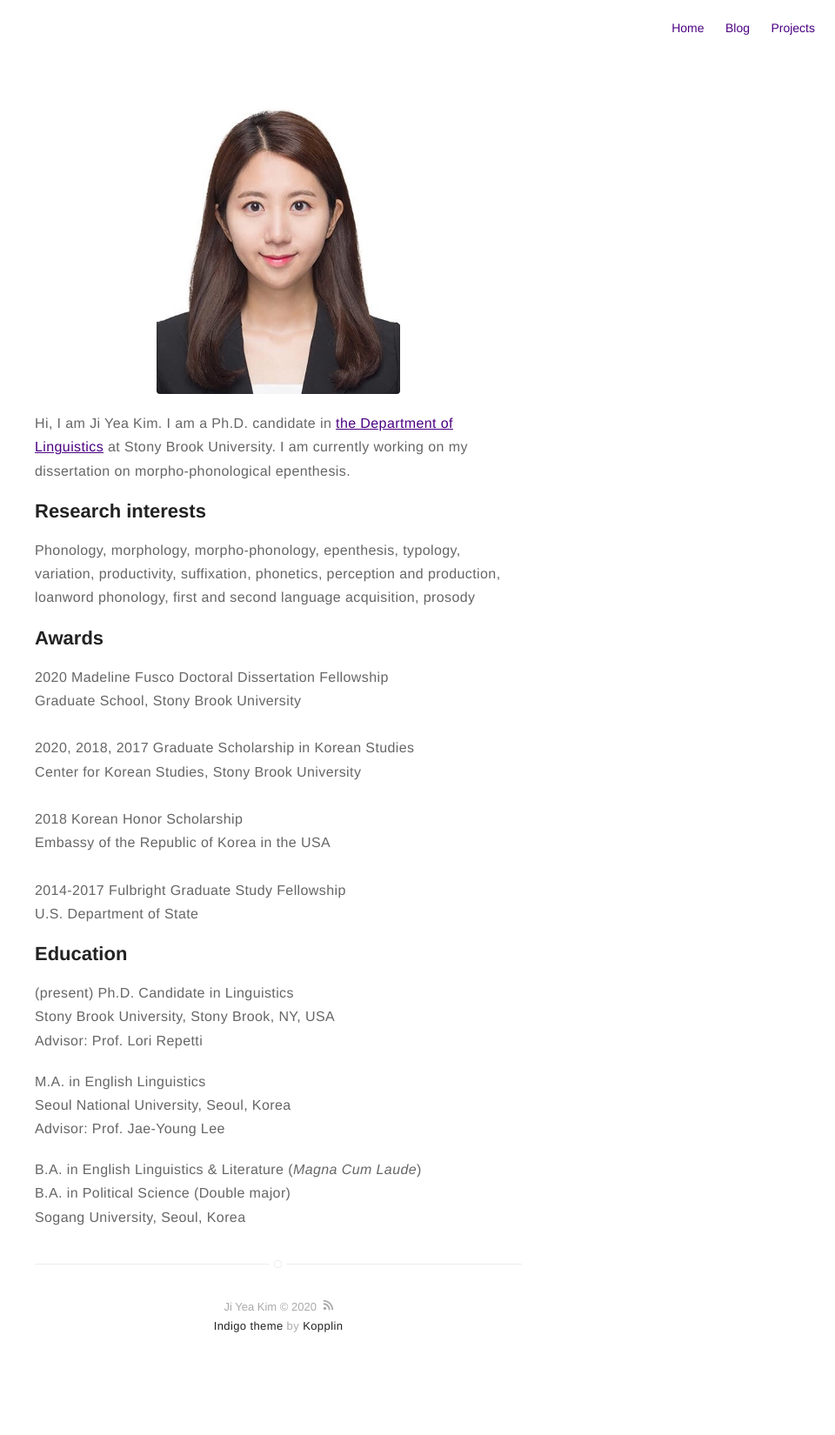
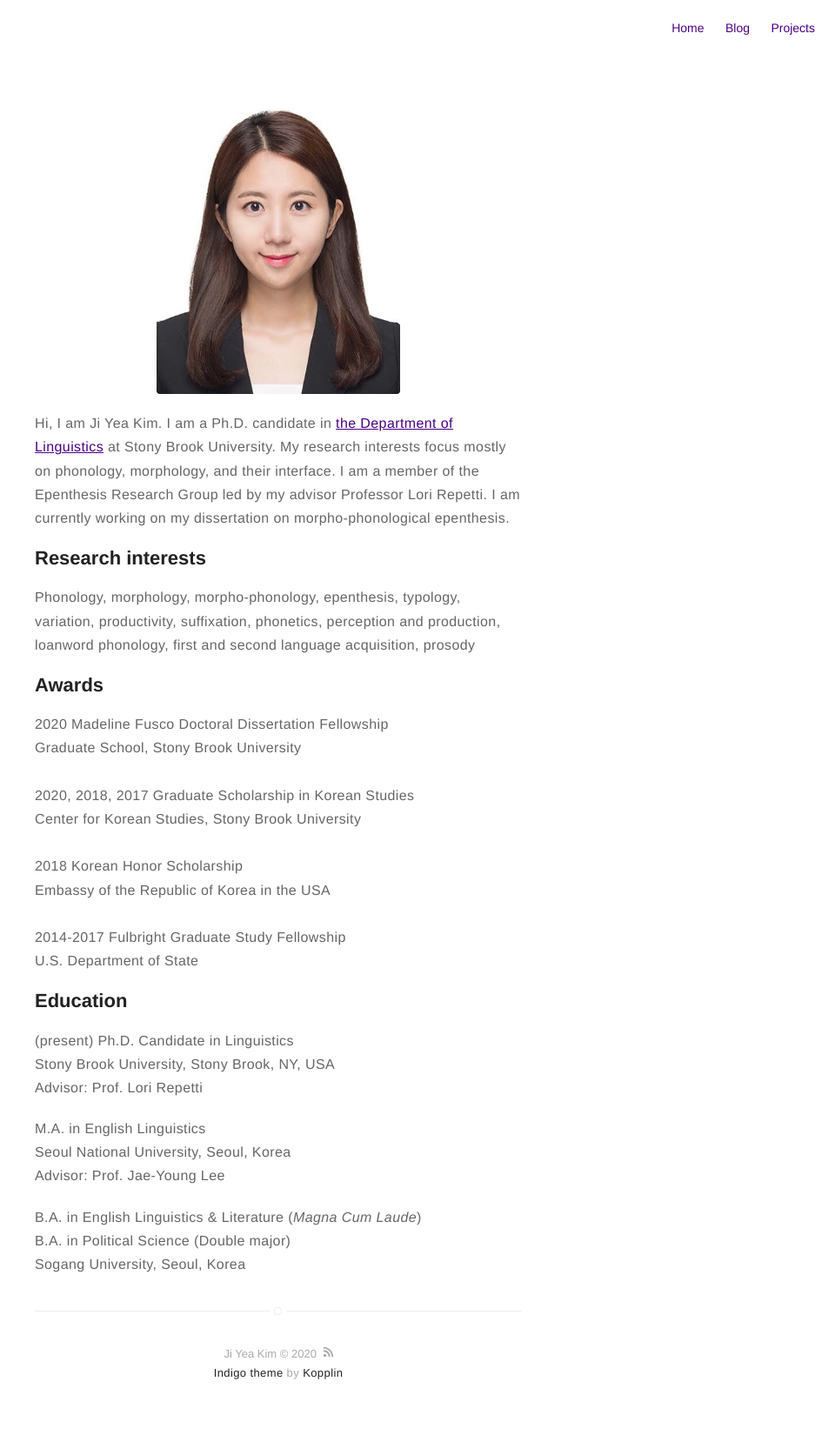
Before and after one commit to jiyeakim/jiyeakim.github.io, a Jekyll site: the page built from about.md, in a window 1280 px wide. Shown: the whole page at 87% size, without its empty margins (320-1280 px from the left). Built offline with Jekyll 4.4.1, drawn with Linux system fonts in a browser that asks for light colours; before the commit the page ends 1596 px from its top, so only the background shows below that.

Commit message:
About changed

```diff
--- a/about.md
+++ b/about.md
@@ -4,7 +4,7 @@ layout: page
 ---
 ![Profile Image]({% if site.external-image %}{{ site.picture }}{% else %}{{ site.url }}/{{ site.picture }}{% endif %})
 
-<p>Hi, I am Ji Yea Kim. I am a Ph.D. candidate in <a href="https://linguistics.stonybrook.edu/">the Department of Linguistics</a> at Stony Brook University. I am currently working on my dissertation on morpho-phonological epenthesis.</p>
+<p>Hi, I am Ji Yea Kim. I am a Ph.D. candidate in <a href="https://linguistics.stonybrook.edu/">the Department of Linguistics</a> at Stony Brook University. My research interests focus mostly on phonology, morphology, and their interface. I am a member of the Epenthesis Research Group led by my advisor Professor Lori Repetti. I am currently working on my dissertation on morpho-phonological epenthesis.</p>
 
 <!---<p>I am doing research on phonology and morphology.</p>-->
 
```
Also changed, not shown: 2 other files.
